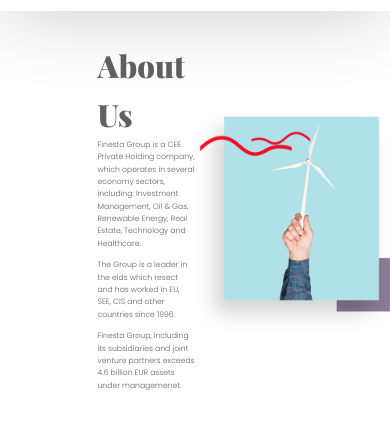
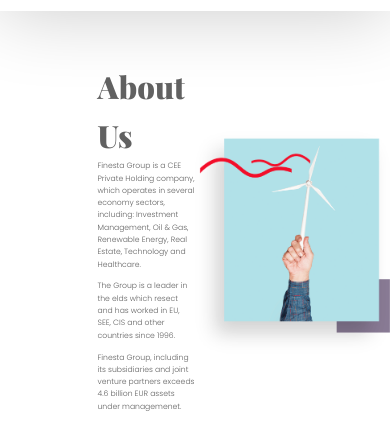
Before and after one commit to MichalTrojek/finesta, a website: page index.html in a window 390 px wide. Shown: the part 665-1091 px from the top of the page. Drawn offline with nearby package versions, Linux system fonts and the light colour scheme.

Commit message:
add media query for bigger screens

```diff
--- a/sass/base/_base.scss
+++ b/sass/base/_base.scss
@@ -36,5 +36,8 @@
         grid-template-columns: [full-start] [center-start] repeat( 10, [col-start] 1fr [col-end]) [center-end] [full-end];
     }
     // grid-template-rows: 90vh 80vh 70vh minmax(100vh, max-content) 70vh 90vh 100vh;
-    grid-template-rows: 70vh 70vh 70vh max-content 70vh 80vh 100vh;
+    grid-template-rows: 70vh 75vh 75vh max-content 75vh 90vh 100vh;
+    @media only screen and (min-width: 2000px) {
+        grid-template-rows: 70vh 70vh 70vh max-content 70vh 90vh 100vh;
+    }
 }
```
Also changed, not shown: css/style.css.
